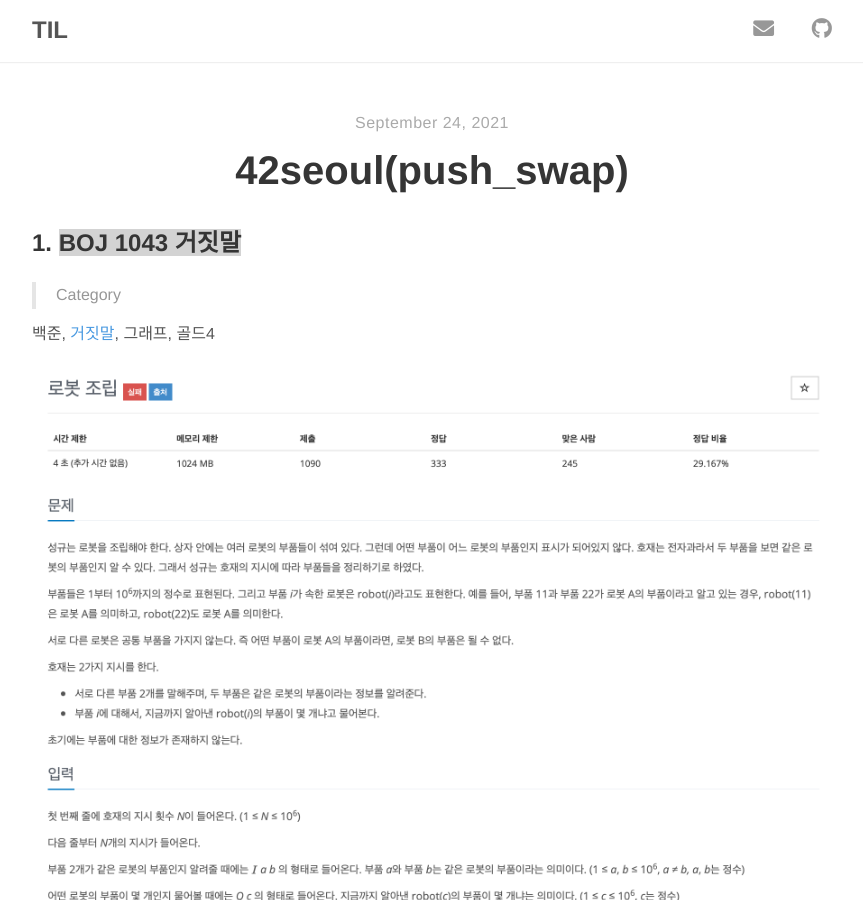
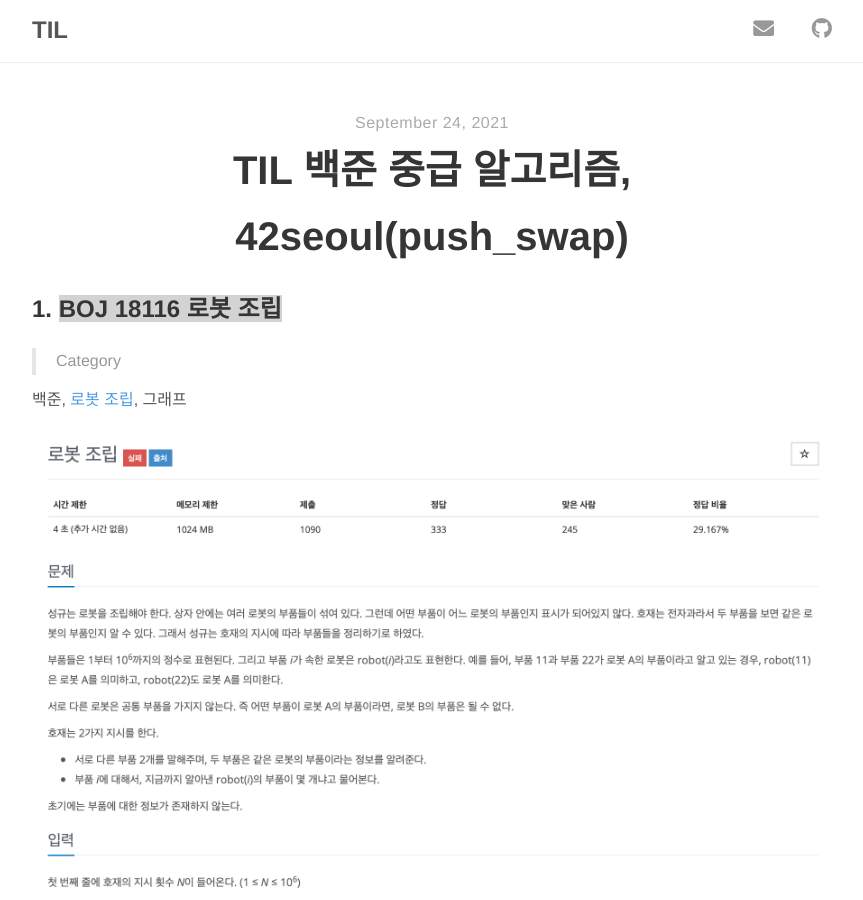
Before and after one commit to hyunwlee-dev/TIL, a Jekyll site: the page built from _posts/2021-09-24-algorithm.md, in a window 1280 px wide and 900 px high. Shown: the whole window, without its empty margins (208-1071 px from the left). Built offline with Jekyll 4.4.1, drawn with Linux system fonts in a browser that asks for light colours; nearby versions of some CDN libraries.

Commit message:
modified:   2021-09-24-algorithm.md

```diff
--- a/_posts/2021-09-24-algorithm.md
+++ b/_posts/2021-09-24-algorithm.md
@@ -1,14 +1,14 @@
 ---
 layout: post
-title: "42seoul(push_swap)"
+title: "TIL 백준 중급 알고리즘, 42seoul(push_swap)"
 author: "hyunwlee"
 ---
 
-## 1. <span style="background-color:lightgrey">BOJ 1043 거짓말</span>
+## 1. <span style="background-color:lightgrey">BOJ 18116 로봇 조립</span>
 
 > Category
 
-백준, [거짓말](https://www.acmicpc.net/problem/1043), 그래프, 골드4
+백준, [로봇 조립](https://www.acmicpc.net/problem/18116), 그래프
 
 <img src="https://github.com/hyunwlee-dev/TIL/blob/f7238cc11efd5091ab6801cac78ff82c9f255651/images/boj_robotAssembly.png?raw=true" style="zoom:50%;" />
 
```
